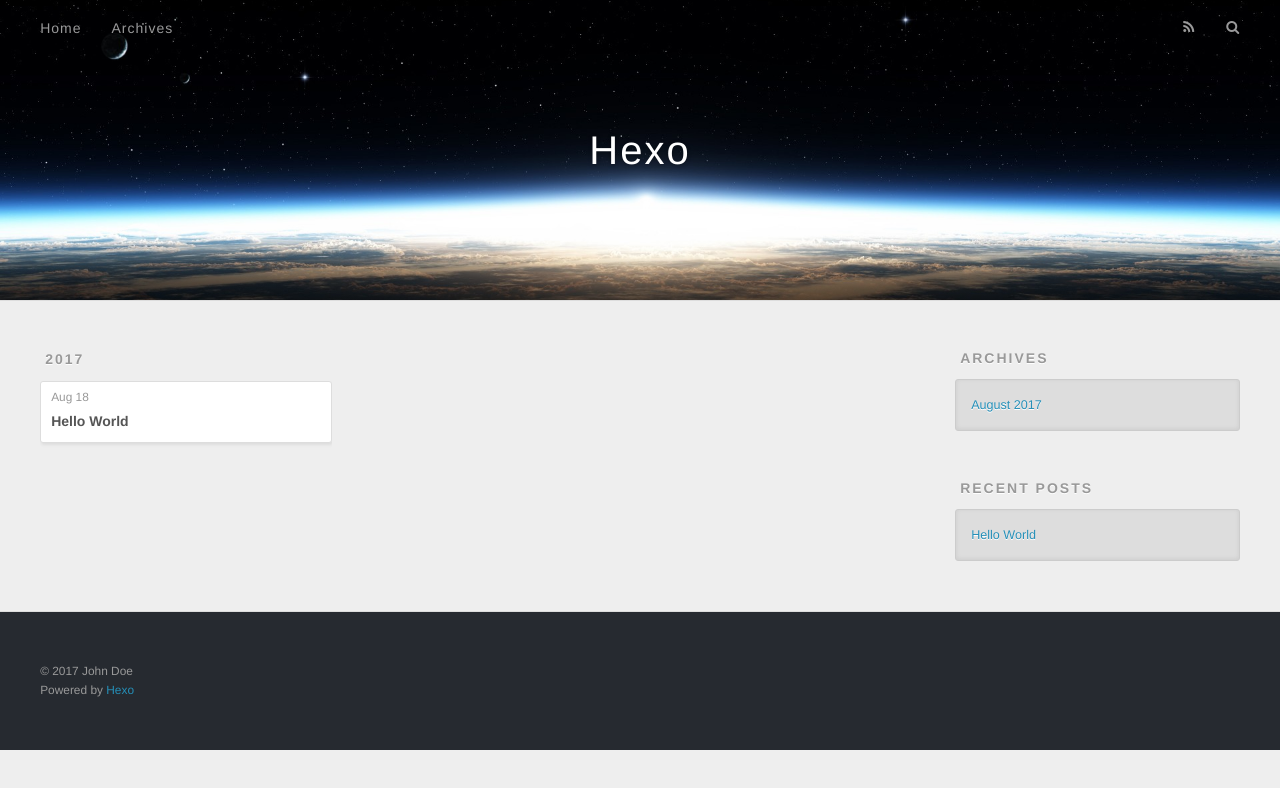
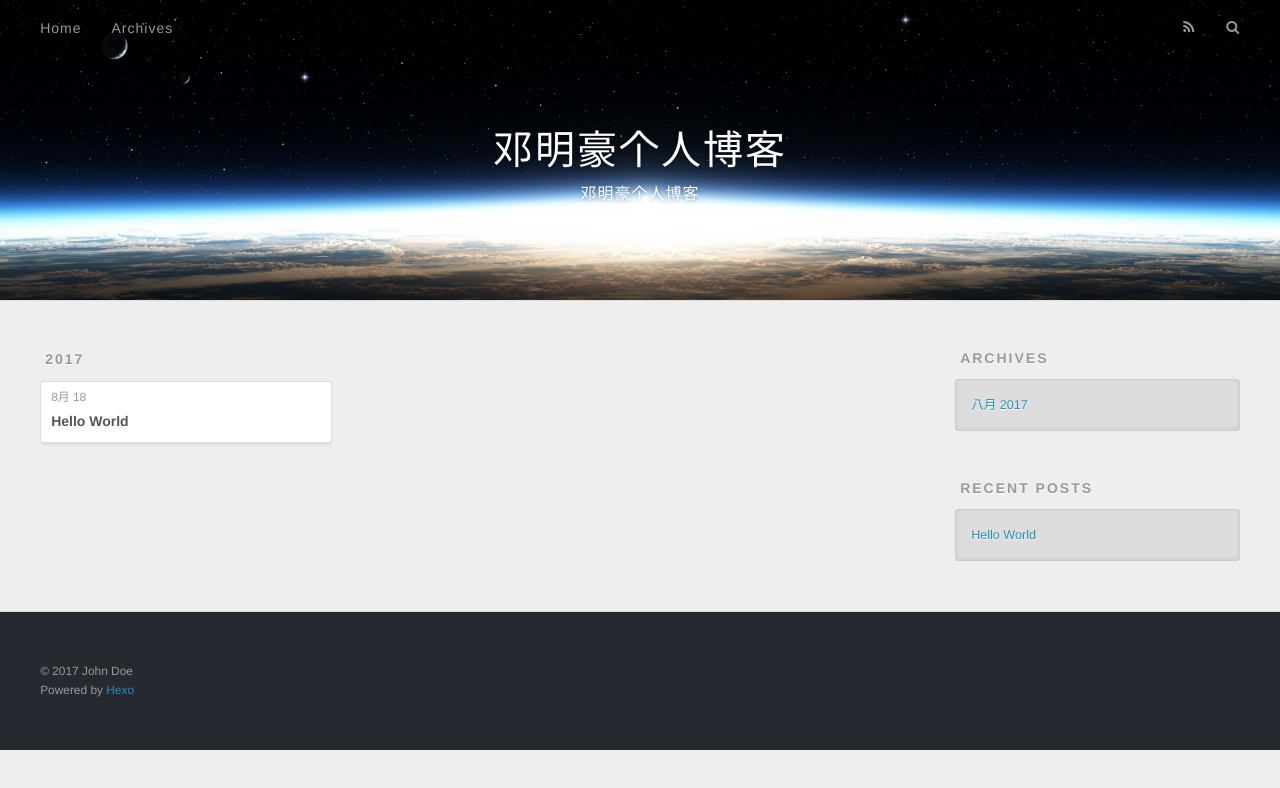
Before and after one commit to DengMingHao/dengminghao, a plain HTML site: page archives/2017/08/index.html in a window 1280 px wide. Drawn offline with nearby package versions, Linux system fonts and the light colour scheme; files that its build step writes are made by us from their sources; files whose address does not match are found by name.

Commit message:
调整url

```diff
--- a/archives/2017/08/index.html
+++ b/archives/2017/08/index.html
@@ -3,16 +3,20 @@
 <head>
   <meta charset="utf-8">
 
-  <title>Archives: 2017/8 | Hexo</title>
+  <title>Archives: 2017/8 | 邓明豪个人博客</title>
   <meta name="viewport" content="width=device-width, initial-scale=1, maximum-scale=1">
-  <meta property="og:type" content="website">
-<meta property="og:title" content="Hexo">
-<meta property="og:url" content="http://dengminghao.oschina.io/blog/archives/2017/08/index.html">
-<meta property="og:site_name" content="Hexo">
+  <meta name="description" content="邓明豪个人博客">
+<meta property="og:type" content="website">
+<meta property="og:title" content="邓明豪个人博客">
+<meta property="og:url" content="http://dengminghao.oschina.io/archives/2017/08/index.html">
+<meta property="og:site_name" content="邓明豪个人博客">
+<meta property="og:description" content="邓明豪个人博客">
+<meta property="og:locale" content="zh-cn">
 <meta name="twitter:card" content="summary">
-<meta name="twitter:title" content="Hexo">
+<meta name="twitter:title" content="邓明豪个人博客">
+<meta name="twitter:description" content="邓明豪个人博客">
 
-    <link rel="alternate" href="/atom.xml" title="Hexo" type="application/atom+xml">
+    <link rel="alternate" href="/atom.xml" title="邓明豪个人博客" type="application/atom+xml">
 
 
     <link rel="icon" href="/favicon.png">
@@ -33,8 +37,12 @@
   <div id="header-outer" class="outer">
     <div id="header-title" class="inner">
       <h1 id="logo-wrap">
-        <a href="./" id="logo">Hexo</a>
+        <a href="./" id="logo">邓明豪个人博客</a>
       </h1>
+
+        <h2 id="subtitle-wrap">
+          <a href="./" id="subtitle">邓明豪个人博客</a>
+        </h2>
 
     </div>
     <div id="header-inner" class="inner">
@@ -53,7 +61,7 @@
         <a id="nav-search-btn" class="nav-icon" title="Search"></a>
       </nav>
       <div id="search-form-wrap">
-        <form action="//google.com/search" method="get" accept-charset="UTF-8" class="search-form"><input type="search" name="q" class="search-form-input" placeholder="Search"><button type="submit" class="search-form-submit">&#xF002;</button><input type="hidden" name="sitesearch" value="http://dengminghao.oschina.io/blog"></form>
+        <form action="//google.com/search" method="get" accept-charset="UTF-8" class="search-form"><input type="search" name="q" class="search-form-input" placeholder="Search"><button type="submit" class="search-form-submit">&#xF002;</button><input type="hidden" name="sitesearch" value="http://dengminghao.oschina.io"></form>
       </div>
     </div>
   </div>
@@ -76,7 +84,7 @@
   <div class="archive-article-inner">
     <header class="archive-article-header">
       <a href="./2017/08/18/hello-world/" class="archive-article-date">
-  <time datetime="2017-08-18T06:28:14.149Z" itemprop="datePublished">Aug 18</time>
+  <time datetime="2017-08-18T06:28:14.149Z" itemprop="datePublished">8月 18</time>
 </a>
 
 
@@ -109,7 +117,7 @@
   <div class="widget-wrap">
     <h3 class="widget-title">Archives</h3>
     <div class="widget">
-      <ul class="archive-list"><li class="archive-list-item"><a class="archive-list-link" href="./archives/2017/08/">August 2017</a></li></ul>
+      <ul class="archive-list"><li class="archive-list-item"><a class="archive-list-link" href="./archives/2017/08/">八月 2017</a></li></ul>
     </div>
   </div>
 
```
Also changed, not shown: 2017/08/18/hello-world/index.html (+13 -8 lines), archives/2017/index.html (+19 -11 lines), archives/index.html (+19 -11 lines), index.html (+19 -11 lines).
